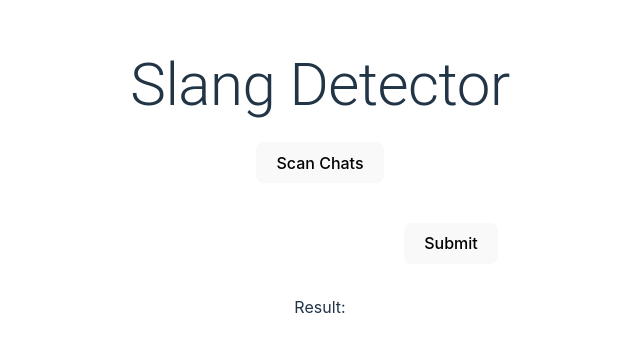
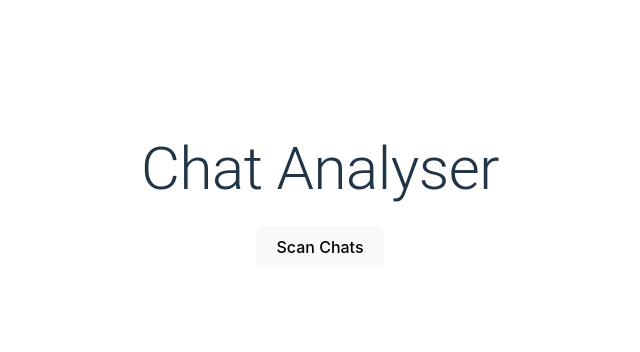
Before and after one commit to 5hoko-k/Swahili-Slang-Determiner, a React (Vite) app: page / in a window 1280 px wide. Shown: the part 200-552 px from the top of the page, without its empty margins (320-960 px from the left). Built offline with nearby package versions, Linux system fonts and the light colour scheme; what @react-pdf/renderer would draw is missing.

Commit message:
change the title and pdf download button text

```diff
--- a/src/App.jsx
+++ b/src/App.jsx
@@ -106,11 +106,11 @@ function App() {
 
   return (
     <>
-<Typography variant='h2' gutterBottom>Slang Detector</Typography>
+<Typography variant='h2' gutterBottom>Chat Analyser</Typography>
 
       <button onClick={trial}>Scan Chats</button>
 
-      <Grid my={4} container justifyContent="space-around" alignItems="center">
+      {/* <Grid my={4} container justifyContent="space-around" alignItems="center">
       <Grid item xs={8}>
         <CustomTextField
           id="outlined-basic"
@@ -126,7 +126,7 @@ function App() {
       <Grid item mt={3}>
         <p style={{ margin: 0 }}>Result: {result}</p>
       </Grid>
-    </Grid>
+    </Grid> */}
 
 
 
--- a/src/PDFGenerator.jsx
+++ b/src/PDFGenerator.jsx
@@ -99,7 +99,7 @@ const PDFGenerator = ({ theData }) => {
     <div>
       {/* Button to generate and download the PDF */}
       <PDFDownloadLink document={<PDFContent data={theData}/>} fileName="The_Report.pdf" style={{ margin: '20px auto' }}>
-        {({ blob, url, loading, error }) => (loading ? 'Loading document...' : 'Download PDF')}
+        {({ blob, url, loading, error }) => (loading ? 'Loading document...' : 'Download Report')}
       </PDFDownloadLink>
 
       {/* PDF Viewer */}
```
